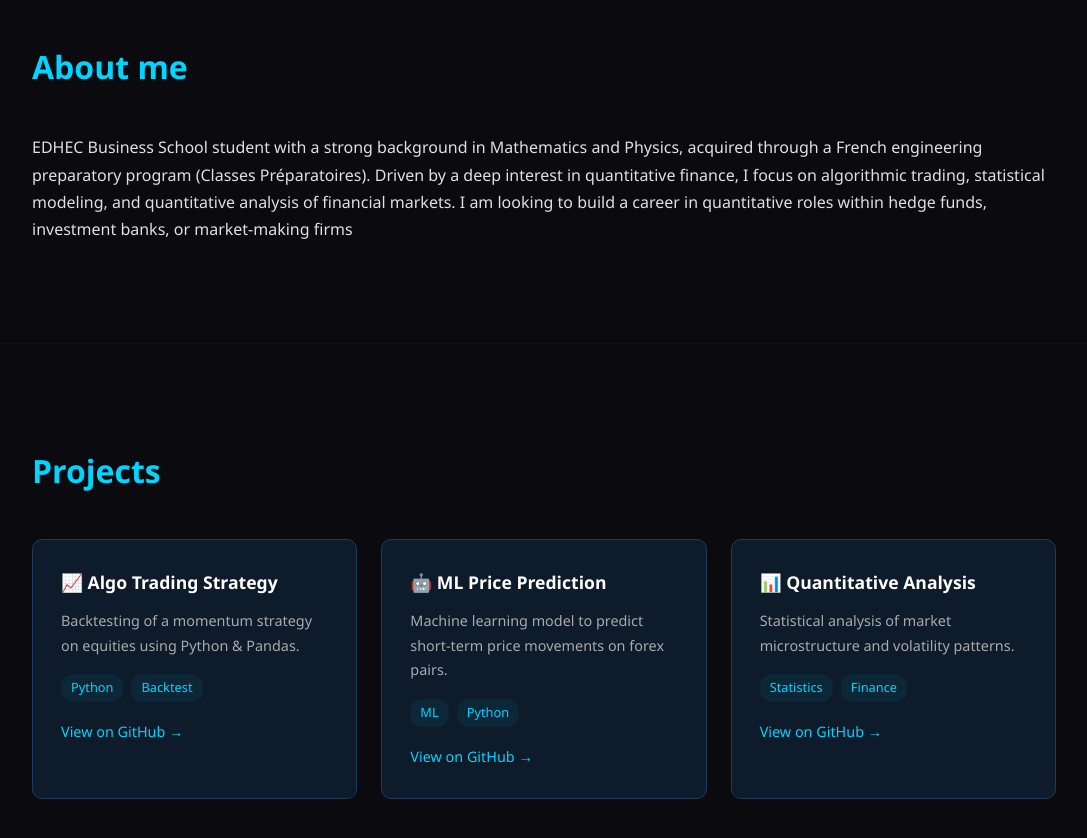
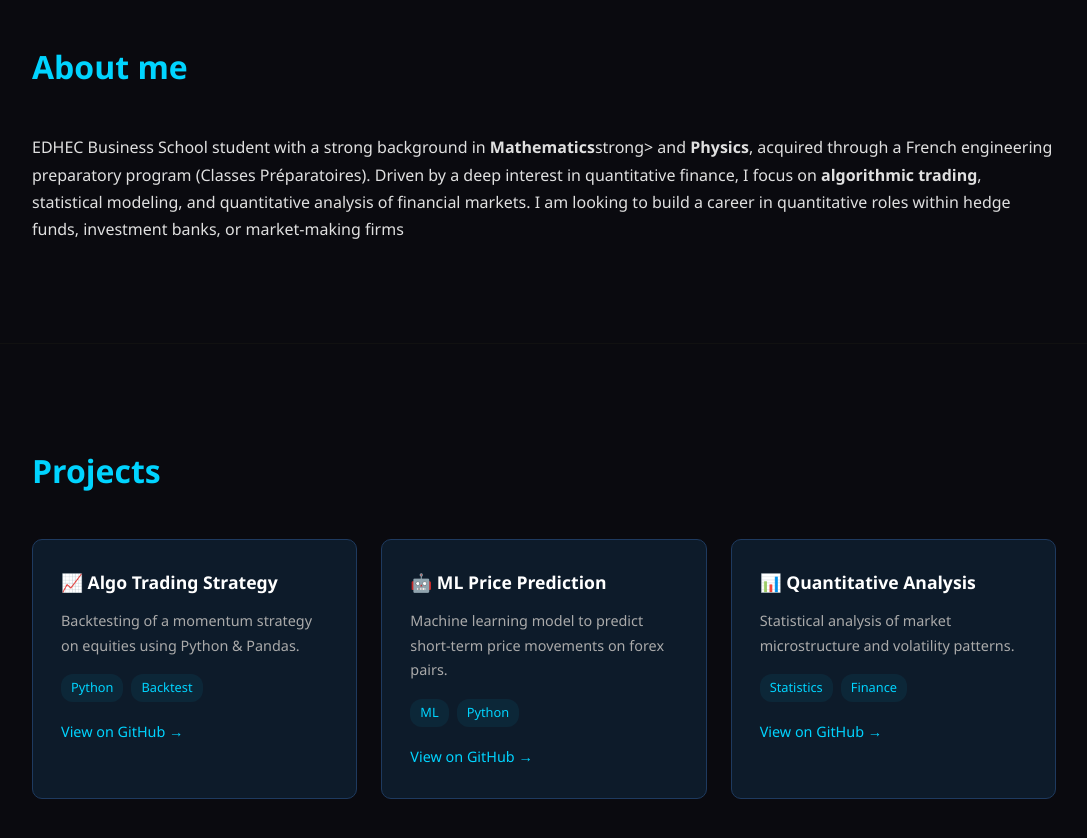
Before and after one commit to maxime-cipolla/maxime-cipolla.github.io, a plain HTML site: page index.html in a window 1280 px wide. Shown: the part 860-1698 px from the top of the page, without its empty margins (96-1183 px from the left). Drawn offline with Linux system fonts and the light colour scheme.

Commit message:
Update index.html

```diff
--- a/index.html
+++ b/index.html
@@ -37,9 +37,9 @@
     <section id="about">
         <h2>About me</h2>
         <p>
-            EDHEC Business School student with a strong background in Mathematics and Physics,
+            EDHEC Business School student with a strong background in <strong>Mathematics</strong>strong> and <strong>Physics</strong>,
             acquired through a French engineering preparatory program (Classes Préparatoires).
-            Driven by a deep interest in quantitative finance, I focus on algorithmic trading,
+            Driven by a deep interest in quantitative finance, I focus on <strong>algorithmic trading</strong>,
             statistical modeling, and quantitative analysis of financial markets. I am looking
             to build a career in quantitative roles within hedge funds, investment banks, or market-making firms
         </p>
```
